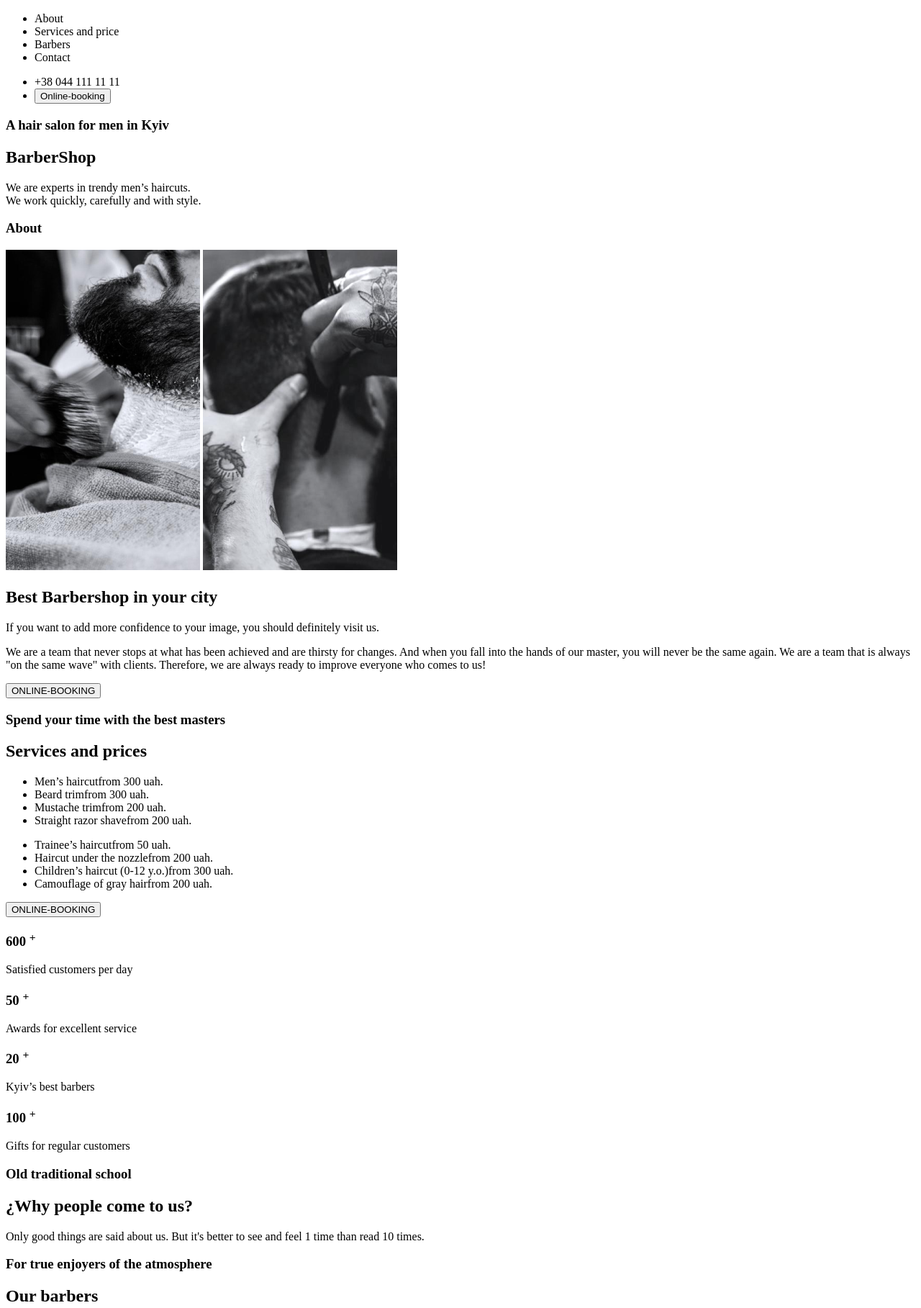
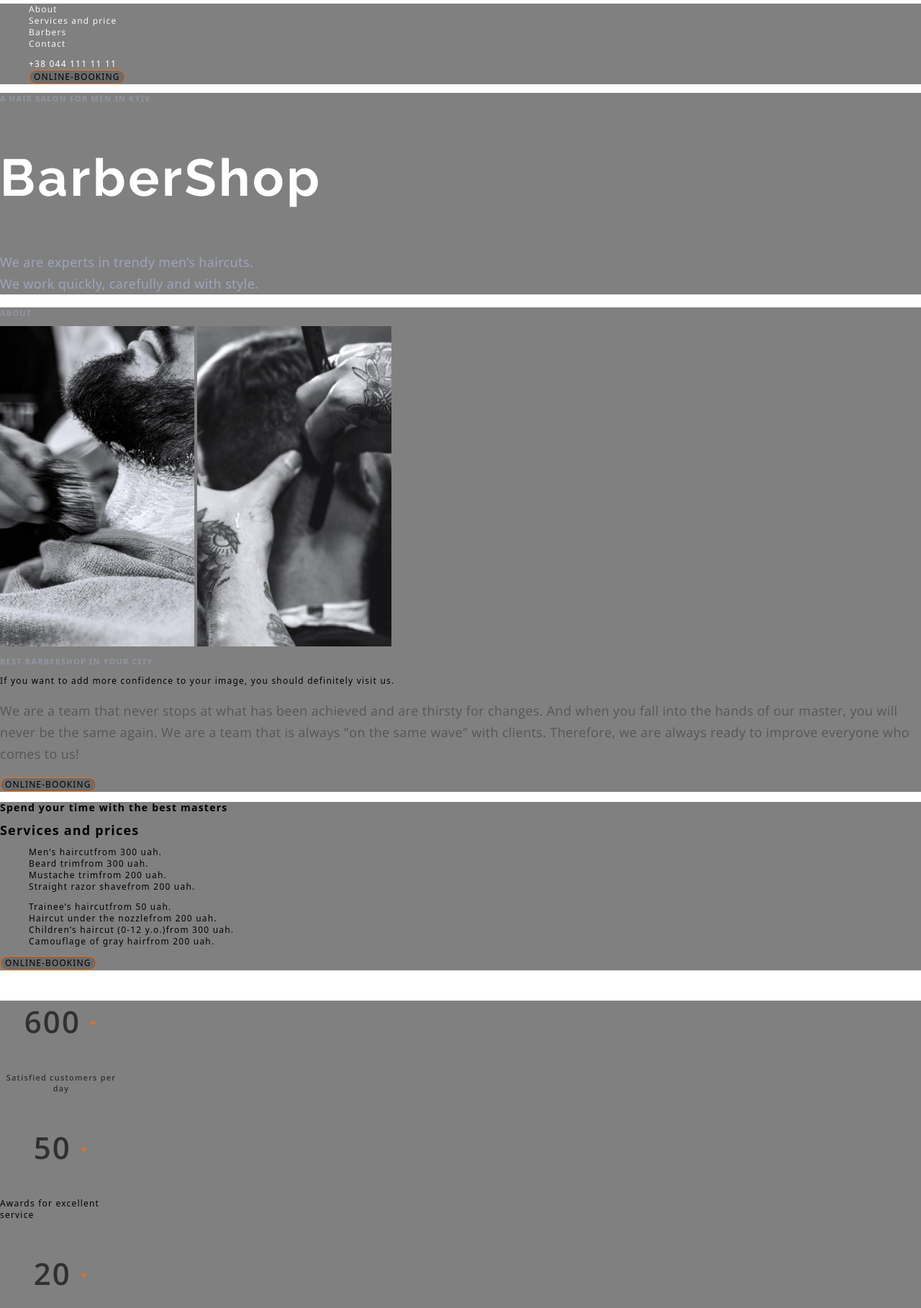
Before and after one commit to ioana-i/BarberShop, a plain HTML site: page index.html in a window 1280 px wide. Shown: the part 67-1884 px from the top of the page at 72% size. Drawn offline with nearby package versions, Linux system fonts and the light colour scheme.

Commit message:
added css style

```diff
--- /dev/null
+++ b/css/style.css
@@ -0,0 +1,160 @@
+/* Variables */
+:root {
+  --background-section: gray;
+}
+
+/* Globals */
+html {
+  font-family: "Open Sans";
+  font-style: normal;
+  font-weight: 400;
+  font-size: 12px;
+  line-height: 16px;
+  letter-spacing: 0.1em;
+}
+
+.unstyled-list {
+  list-style: none;
+}
+
+.link {
+  font-size: 12px;
+  line-height: 16px;
+  letter-spacing: 0.1em;
+  color: #ffffff;
+  text-decoration: none;
+}
+
+.header-navigation,
+.page-section,
+.hero-section {
+  background-color: var(--background-section);
+}
+
+.navigation-list li a {
+  font-family: "Open Sans";
+}
+
+.sub-title-section {
+  font-weight: 600;
+  font-size: 11px;
+  line-height: 15px;
+  text-transform: uppercase;
+  color: rgba(157, 164, 189, 0.6);
+}
+.title-section {
+}
+
+.text-section {
+  font-family: "Open Sans";
+  font-style: normal;
+  font-weight: 400;
+  font-size: 18px;
+  line-height: 30px;
+  letter-spacing: 0.02em;
+  color: #555555;
+}
+
+.online-booking-button {
+  box-sizing: border-box;
+  border: 1px solid #ff6c00;
+  border-radius: 25px;
+  font-size: 12px;
+  line-height: 16px;
+  letter-spacing: 0.09em;
+  text-transform: uppercase;
+  background: rgba(25, 28, 38, 0.2);
+}
+
+/* Hero section */
+.hero-sub-title-section {
+  font-weight: 600;
+  font-size: 11px;
+  line-height: 15px;
+  text-transform: uppercase;
+  color: rgba(157, 164, 189, 0.6);
+}
+
+.right-navigation-list {
+  color: #ffffff;
+  text-decoration: none;
+}
+.right-navigation-list li a {
+  color: #ffffff;
+  text-decoration: none;
+}
+
+.hero-title-section {
+  font-family: "Raleway";
+  font-weight: 700;
+  font-size: 72px;
+  line-height: 85px;
+  letter-spacing: 0.05em;
+  color: #ffffff;
+}
+.hero-text-section {
+  font-weight: 400;
+  font-size: 18px;
+  line-height: 30px;
+  letter-spacing: 0.02em;
+  color: #9da4bd;
+}
+
+/* Cards section */
+
+.card {
+  width: 170px;
+  height: 133px;
+}
+.card-title {
+  font-family: "Open Sans";
+  font-style: normal;
+  font-weight: 700;
+  font-size: 42px;
+  line-height: 57px;
+  text-align: center;
+  letter-spacing: 0.05em;
+  color: #303030;
+}
+.card-description {
+  font-family: "Open Sans";
+  font-style: normal;
+  font-weight: 600;
+  font-size: 11px;
+  line-height: 15px;
+  text-align: center;
+  color: #303030;
+}
+
+.sup {
+  font-weight: 600;
+  font-size: 16px;
+  line-height: 22px;
+  text-align: center;
+  color: #ff6c00;
+}
+
+/* Our barbers section */
+
+.our-barbers .image {
+  width: 370px;
+  height: 346px;
+}
+
+.our-barbers .title {
+  font-weight: 400;
+  font-size: 18px;
+  line-height: 25px;
+  text-align: center;
+  letter-spacing: 0.02em;
+  color: #303030;
+}
+
+.our-barbers .occupation {
+  font-weight: 400;
+  font-size: 14px;
+  line-height: 19px;
+  text-align: center;
+  letter-spacing: 0.02em;
+  color: #ff6c00;
+}
--- a/index.html
+++ b/index.html
@@ -4,129 +4,145 @@
     <meta charset="UTF-8">
     <meta http-equiv="X-UA-Compatible" content="IE=edge">
     <meta name="viewport" content="width=device-width, initial-scale=1.0">
+    <link rel="preconnect" href="https://fonts.googleapis.com">
+    <link rel="preconnect" href="https://fonts.gstatic.com" crossorigin>
+    <link href="https://fonts.googleapis.com/css2?family=Montserrat:wght@400;700&family=Open+Sans:wght@400;600&family=Raleway:wght@700&display=swap" rel="stylesheet">
+    <link
+    rel="stylesheet"
+    href="https://cdnjs.cloudflare.com/ajax/libs/modern-normalize/1.0.0/modern-normalize.min.css"
+  />
+    <link rel="stylesheet" href="/css/style.css">
     <title>Barber Shop</title>
   </head>
+  <body>
 
-  <body>
-    <header>
+    <!-- Page header -->
+    <header class="page-header">
       <img src="images/Logo.png" alt="Logo BarberShop App" />
-      <nav>
-        <ul>
-          <li><a href="about.html"></a>About</li>
-          <li><a href="services.html"></a>Services and price</li>
-          <li><a href="barbers.html"></a>Barbers</li>
-          <li><a href="contact.html"></a>Contact</li>
+      <nav class="header-navigation">
+        <ul class="navigation-list unstyled-list">
+          <li><a class="link" href="about.html">About</a></li>
+          <li><a class="link" href="services.html">Services and price</a></li>
+          <li><a class="link" href="barbers.html">Barbers</a></li>
+          <li><a class="link" href="contact.html">Contact</a></li>
         </ul>
-        <ul>
-          <li><a href="tel:+380441111111"></a>+38 044 111 11 11</li>
-          <li><button>Online-booking</button></li>
+        <ul class="right-navigation-list unstyled-list">
+          <li><a class="link" href="tel:+380441111111"></a>+38 044 111 11 11</li>
+          <li class="link"><button class="online-booking-button">Online-booking</button></li>
         </ul>
       </nav>
     </header>
 
     <main>
-      <section>
-        <h3>A hair salon for men in Kyiv</h3>
-        <h2>BarberShop</h2>
-        <p>
+      <!-- Hero section -->
+      <section class="hero-section">
+        <h3 class="hero-sub-title-section">A hair salon for men in Kyiv</h3>
+        <h2 class="hero-title-section">BarberShop</h2>
+        <p class="hero-text-section">
           We are experts in trendy men’s haircuts. <br>
           We work quickly, carefully and with style.
         </p>
       </section>
-      <section>
-        <h3>About</h3>
-        <img src="images/HairCut1.png" alt="">
-        <img src="images/HairCut2.png" alt="">
+
+      <!-- About section -->
+      <section class="page-section about">
+        <h3 class="sub-title-section">About</h3>
+        <img width="270" height="445" src="images/HairCut1.png" alt="">
+        <img width="270" height="445" src="images/HairCut2.png" alt="">
         <div>
-          <h2>Best Barbershop in your city</h2>
-          <p>
+          <h2 class="sub-title-section">Best Barbershop in your city</h2>
+          <p class="text-section-first-text">
             If you want to add more confidence to your image, you should
             definitely visit us.
           </p>
-          <p>
+          <p class="text-section">
             We are a team that never stops at what has been achieved and are
             thirsty for changes. And when you fall into the hands of our master,
             you will never be the same again. We are a team that is always "on
             the same wave" with clients. Therefore, we are always ready to
             improve everyone who comes to us!
           </p>
-          <button>ONLINE-BOOKING</button>
+          <button class="online-booking-button">ONLINE-BOOKING</button>
         </div>
       </section>
 
-      <section>
+      <!-- Services section -->
+      <section class="page-section services">
         <h3>Spend your time with the best masters</h3>
         <h2>Services and prices</h2>
-        <ul>
+        <ul class="unstyled-list">
           <li>Men’s haircut<span>from 300 uah.</span></li>
           <li>Beard trim<span>from 300 uah.</span></li>
           <li>Mustache trim<span>from 200 uah.</span></li>
           <li>Straight razor shave<span>from 200 uah.</span></li>
         </ul>
-        <ul>
+        <ul class="unstyled-list">
           <li>Trainee’s haircut<span>from 50 uah.</span></li>
           <li>Haircut under the nozzle<span>from 200 uah.</span></li>
           <li>Children’s haircut (0-12 y.o.)<span>from 300 uah.</span></li>
           <li>Camouflage of gray hair<span>from 200 uah.</span></li>
         </ul>
-        <button>ONLINE-BOOKING</button>
+        <button class="online-booking-button">ONLINE-BOOKING</button>
       </section>
 
-      <section>
-        <div>
-          <div>
-            <h3>600 <sup>+</sup></h3>
-            <p>Satisfied customers per day</p>
+      <!-- Portfolio section -->
+      <section class="page-section portfolio">
+        <div class="cards-left-side">
+          <div class="card">
+            <h3 class="card-title">600 <sup class="sup">+</sup></h3>
+            <p class="card-description">Satisfied customers per day</p>
           </div>
-          <div>
-            <h3>50 <sup>+</sup></h3>
-            <p>Awards for excellent service</p>
+          <div class="card">
+            <h3 class="card-title">50 <sup class="sup">+</sup></h3>
+            <p lass="card-description">Awards for excellent service</p>
           </div>
-          <div>
-            <h3>20 <sup>+</sup></h3>
-            <p>Kyiv’s best barbers</p>
+          <div class="card">
+            <h3 class="card-title">20 <sup class="sup">+</su></h3>
+            <p lass="card-description">Kyiv’s best barbers</p>
           </div>
-          <div>
-            <h3>100 <sup>+</sup></h3>
-            <p>Gifts for regular customers</p>
+          <div class="card">
+            <h3 class="card-title">100 <sup class="sup">+</sup></h3>
+            <p lass="card-description">Gifts for regular customers</p>
           </div>
         </div>
         <div>
-          <h3>Old traditional school</h3>
-          <h2>¿Why people come to us?</h2>
-          <p>
+          <h3 class="sub-title-section">Old traditional school</h3>
+          <h2 class="title-section">¿Why people come to us?</h2>
+          <p class="text-section">
             Only good things are said about us. But it's better to see and feel
             1 time than read 10 times.
           </p>
         </div>
       </section>
 
-      <section>
-        <h3>For true enjoyers of the atmosphere</h3>
-        <h2>Our barbers</h2>
-        <ul>
+      <!-- Our barbers section -->
+      <section class="page-section our-barbers">
+        <h3 class="sub-title-section">For true enjoyers of the atmosphere</h3>
+        <h2 class="title-section">Our barbers</h2>
+        <ul class="unstyled-list our-barbers">
           <li>
-            <img src="images/img1.png" alt="John Smith" />
-            <h3>John Smith</h3>
-            <p>Extreme Barber</p>
+            <img class="image" src="images/img1.png" alt="John Smith" />
+            <h3 class="title">John Smith</h3>
+            <p class="occupation">Extreme Barber</p>
           </li>
           <li>
-            <img src="images/img2.png" alt="Michele Doe" />
-            <h3>Michele Doe</h3>
-            <p>Extreme Barber</p>
+            <img class="image" src="images/img2.png" alt="Michele Doe" />
+            <h3 class="title">Michele Doe</h3>
+            <p class="occupation">Extreme Barber</p>
           </li>
           <li>
-            <img src="images/img3.png" alt="Alan Black" />
-            <h3>Alan Black</h3>
-            <p>Extreme Barber</p>
+            <img class="image" src="images/img3.png" alt="Alan Black" />
+            <h3 class="title">Alan Black</h3>
+            <p class="occupation">Extreme Barber</p>
           </li>
         </ul>
       </section>
 
-      <section>
-        <h3>In Latin, "barba" means "beard"</h3>
-        <h2 hidden>Hair Cut Action</h2>
-        <ul>
+      <!-- Activities section -->
+      <section class="page-section activities">
+        <h3 class="sub-title-section">In Latin, "barba" means "beard"</h3>
+        <h2 class="sub-title-section" hidden>Hair Cut Action</h2>
+        <ul class="unstyled-list">
           <li><img src="images/hairCutAction(1).png" alt="hairCutAction" /></li>
           <li><img src="images/hairCutAction(2).png" alt="hairCutAction" /></li>
           <li><img src="images/hairCutAction(3).png" alt="hairCutAction" /></li>
@@ -134,22 +150,23 @@
         </ul>
       </section>
 
-      <section>
+      <!-- Online Booking section -->
+      <section class="page-section online-booking">
         <div>
-          <h3>Online-booking</h3>
+          <h3 class="sub-title-section"></h3>>Online-booking</h3>
           <input placeholder="Name*" />
           <input placeholder="Phone*" />
           <input placeholder="Message" />
-          <button>Send</button>
+          <button class="online-booking-button">Send</button>
         </div>
         <div>
           <h3>Contacts</h3>
           <address>
-            <ul>
-              <li><a href="">st. Vasilkovaya, 7A
+            <ul class="unstyled-list">
+              <li><a class="link" href="">st. Vasilkovaya, 7A
 Kiev, 08132</li>
-              <li><a href="tel:++380441111111">+38 044 111 11 11</li>
-              <li><a href="mailto:barbershop@email.com">barbershop@email.com</li>
+              <li><a class="link" href="tel:++380441111111">+38 044 111 11 11</li>
+              <li><a class="link" href="mailto:barbershop@email.com">barbershop@email.com</li>
             </ul>
           </address>
           <h3>Working hours</h3>
@@ -157,11 +174,13 @@ Kiev, 08132</li>
         </div>
       </section>
     </main>
+
+    <!-- Page footer -->
     <footer>
       <p>&copy;Copyright 2020</p>
-      <ul>
-        <li><a href="#">Instagram</a></li>
-        <li><a href="#">Youtube</a></li>
+      <ul class="unstyled-list">
+        <li> <a class="link" href="#">Instagram</a></li>
+        <li><a class="link" href="#">Youtube</a></li>
       </ul>
     </footer>
   </body>
```
Also changed, not shown: images/Rectangle 5.png (added), 1 other file.
